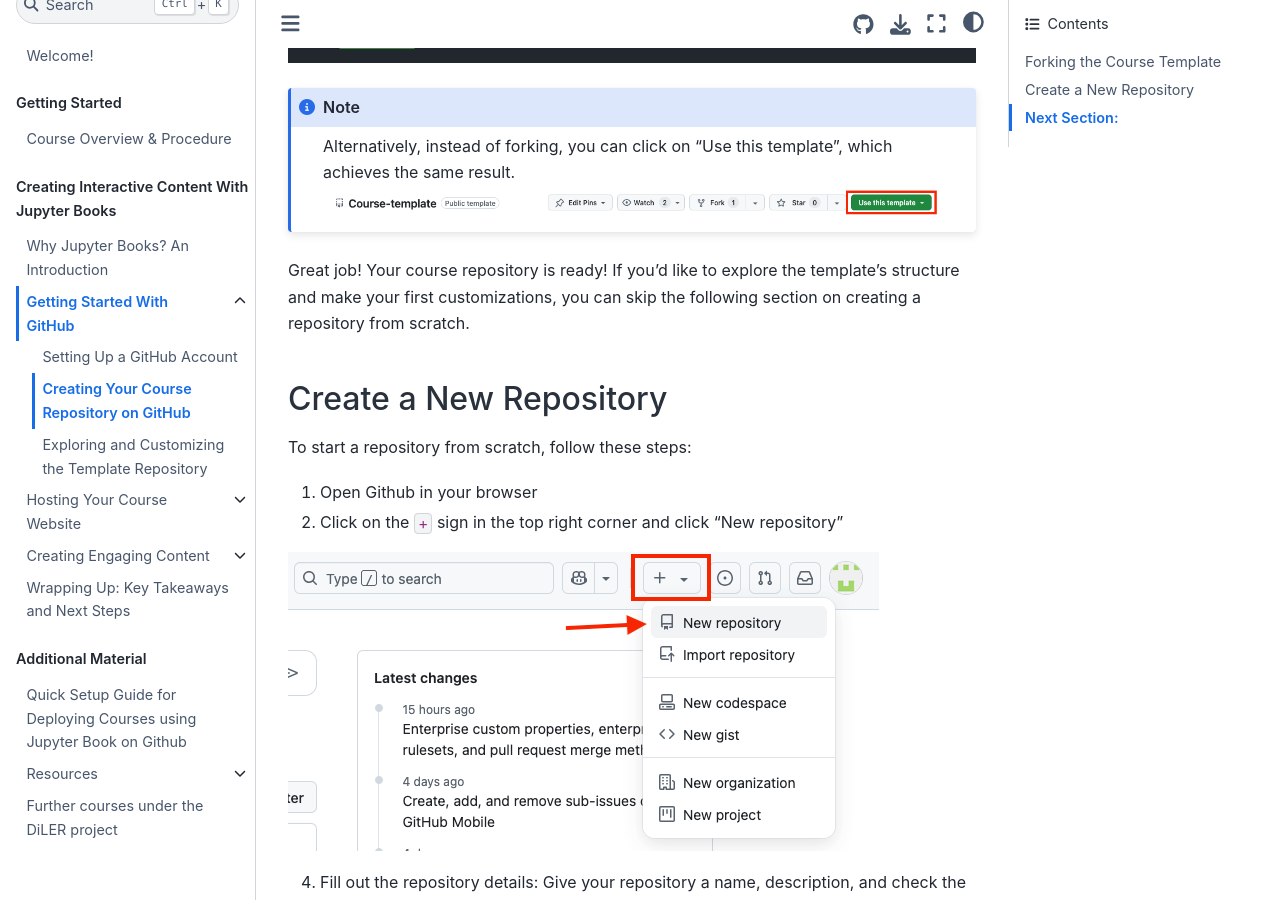
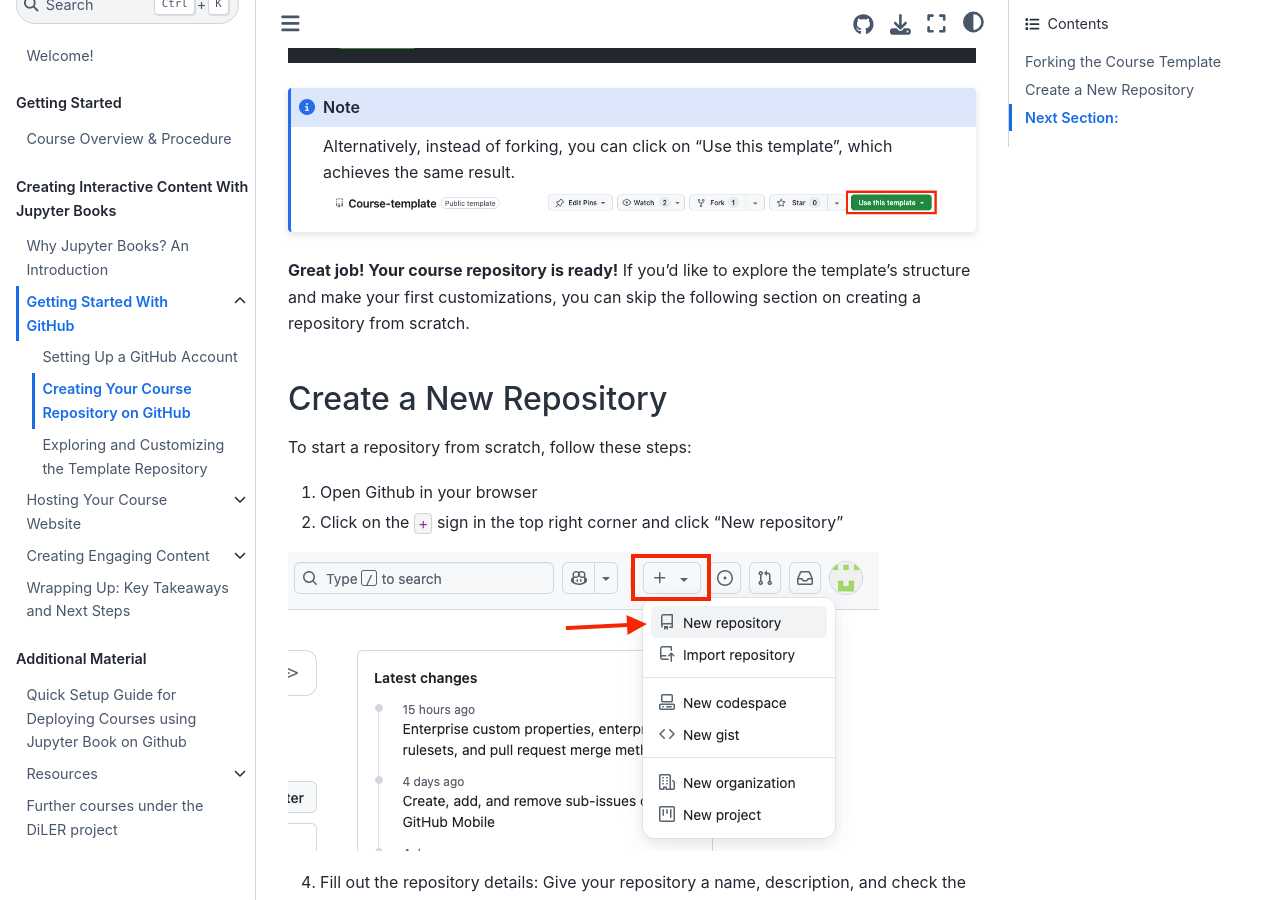
Before and after one commit to M-earnest/tutorial_jupyter_books, a Jupyter Book: the page built from content/1_github/project.md, in a window 1280 px wide and 900 px high, scrolled down 1068 px. Built offline with Jupyter Book 1.0.4 settings and Sphinx 7.4.7 and the Sphinx Book theme 1.1.4, drawn with Linux system fonts in a browser that asks for light colours; pages that are not in the unit, such as notebooks, are missing from menus.

````diff
--- a/content/1_github/project.md
+++ b/content/1_github/project.md
@@ -20,7 +20,7 @@ Alternatively, instead of forking, you can click on "Use this template", which a
 
 ```
 
-Great job! Your course repository is ready! If you'd like to explore the template's structure and make your first customizations, you can skip the following section on creating a repository from scratch.
+**Great job! Your course repository is ready!** If you'd like to explore the template's structure and make your first customizations, you can skip the following section on creating a repository from scratch.
 
 ## Create a New Repository
 To start a repository from scratch, follow these steps:
````
